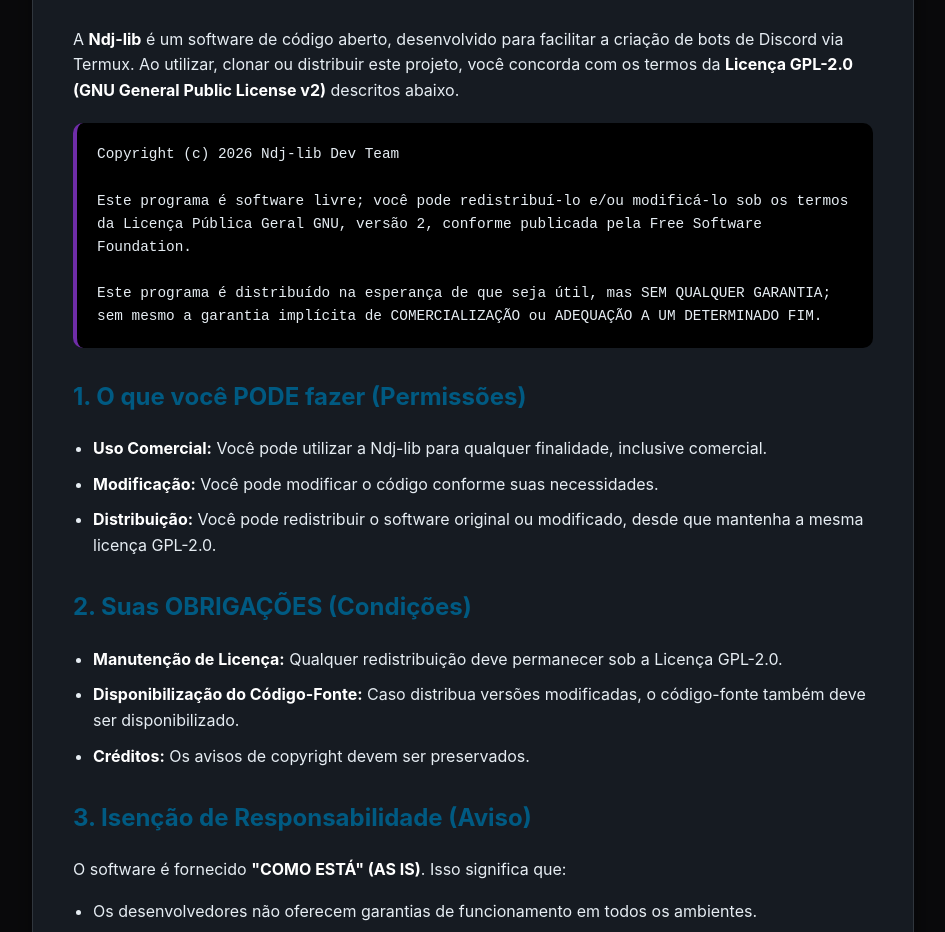
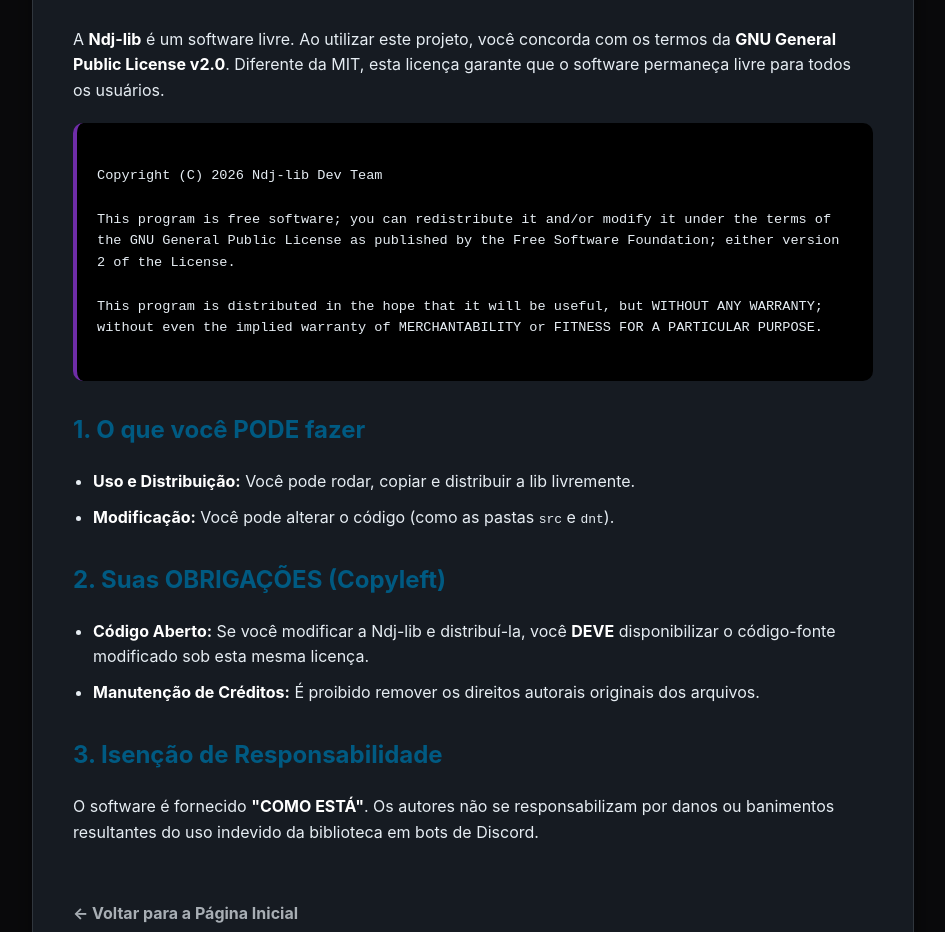
Before and after one commit to pitocoofc/Ndj-lib, a website: page termos.html in a window 1280 px wide. Shown: the part 189-1121 px from the top of the page, without its empty margins (167-1112 px from the left). Drawn offline with Linux system fonts and the light colour scheme.

Commit message:
Update termos.html

```diff
--- a/termos.html
+++ b/termos.html
@@ -49,18 +49,14 @@
             padding: 20px;
             border-radius: 10px;
             font-family: 'Courier New', Courier, monospace;
-            font-size: 0.9rem;
+            font-size: 0.85rem;
             border-left: 4px solid var(--purple);
             margin: 20px 0;
+            white-space: pre-wrap;
         }
 
-        ul {
-            padding-left: 20px;
-        }
-
-        li {
-            margin-bottom: 10px;
-        }
+        ul { padding-left: 20px; }
+        li { margin-bottom: 10px; }
 
         .btn-back {
             display: inline-block;
@@ -72,54 +68,39 @@
             opacity: 0.7;
         }
 
-        .btn-back:hover {
-            opacity: 1;
-            color: var(--blue);
-        }
-
+        .btn-back:hover { opacity: 1; color: var(--blue); }
         strong { color: #fff; }
     </style>
 </head>
 <body>
 
     <div class="container">
-        <h1>Termos e Licença</h1>
+        <h1>Termos e Licença (GPL-2.0)</h1>
 
-        <p>A <strong>Ndj-lib</strong> é um software de código aberto, desenvolvido para facilitar a criação de bots de Discord via Termux. Ao utilizar, clonar ou distribuir este projeto, você concorda com os termos da <strong>Licença GPL-2.0 (GNU General Public License v2)</strong> descritos abaixo.</p>
+        <p>A <strong>Ndj-lib</strong> é um software livre. Ao utilizar este projeto, você concorda com os termos da <strong>GNU General Public License v2.0</strong>. Diferente da MIT, esta licença garante que o software permaneça livre para todos os usuários.</p>
 
         <div class="license-box">
-            Copyright (c) 2026 Ndj-lib Dev Team<br><br>
+Copyright (C) 2026 Ndj-lib Dev Team
 
-            Este programa é software livre; você pode redistribuí-lo e/ou modificá-lo
-            sob os termos da Licença Pública Geral GNU, versão 2, conforme publicada
-            pela Free Software Foundation.<br><br>
+This program is free software; you can redistribute it and/or modify it under the terms of the GNU General Public License as published by the Free Software Foundation; either version 2 of the License.
 
-            Este programa é distribuído na esperança de que seja útil,
-            mas SEM QUALQUER GARANTIA; sem mesmo a garantia implícita de
-            COMERCIALIZAÇÃO ou ADEQUAÇÃO A UM DETERMINADO FIM.
+This program is distributed in the hope that it will be useful, but WITHOUT ANY WARRANTY; without even the implied warranty of MERCHANTABILITY or FITNESS FOR A PARTICULAR PURPOSE.
         </div>
 
-        <h2>1. O que você PODE fazer (Permissões)</h2>
+        <h2>1. O que você PODE fazer</h2>
         <ul>
-            <li><strong>Uso Comercial:</strong> Você pode utilizar a Ndj-lib para qualquer finalidade, inclusive comercial.</li>
-            <li><strong>Modificação:</strong> Você pode modificar o código conforme suas necessidades.</li>
-            <li><strong>Distribuição:</strong> Você pode redistribuir o software original ou modificado, desde que mantenha a mesma licença GPL-2.0.</li>
+            <li><strong>Uso e Distribuição:</strong> Você pode rodar, copiar e distribuir a lib livremente.</li>
+            <li><strong>Modificação:</strong> Você pode alterar o código (como as pastas <code>src</code> e <code>dnt</code>).</li>
         </ul>
 
-        <h2>2. Suas OBRIGAÇÕES (Condições)</h2>
+        <h2>2. Suas OBRIGAÇÕES (Copyleft)</h2>
         <ul>
-            <li><strong>Manutenção de Licença:</strong> Qualquer redistribuição deve permanecer sob a Licença GPL-2.0.</li>
-            <li><strong>Disponibilização do Código-Fonte:</strong> Caso distribua versões modificadas, o código-fonte também deve ser disponibilizado.</li>
-            <li><strong>Créditos:</strong> Os avisos de copyright devem ser preservados.</li>
+            <li><strong>Código Aberto:</strong> Se você modificar a Ndj-lib e distribuí-la, você <strong>DEVE</strong> disponibilizar o código-fonte modificado sob esta mesma licença.</li>
+            <li><strong>Manutenção de Créditos:</strong> É proibido remover os direitos autorais originais dos arquivos.</li>
         </ul>
 
-        <h2>3. Isenção de Responsabilidade (Aviso)</h2>
-        <p>O software é fornecido <strong>"COMO ESTÁ" (AS IS)</strong>. Isso significa que:</p>
-        <ul>
-            <li>Os desenvolvedores não oferecem garantias de funcionamento em todos os ambientes.</li>
-            <li>Não nos responsabilizamos por quaisquer danos, perdas de dados ou banimentos de contas resultantes do uso da biblioteca.</li>
-            <li>O suporte é comunitário e não obrigatório por parte dos autores originais.</li>
-        </ul>
+        <h2>3. Isenção de Responsabilidade</h2>
+        <p>O software é fornecido <strong>"COMO ESTÁ"</strong>. Os autores não se responsabilizam por danos ou banimentos resultantes do uso indevido da biblioteca em bots de Discord.</p>
 
         <a href="index.html" class="btn-back">← Voltar para a Página Inicial</a>
     </div>
```
